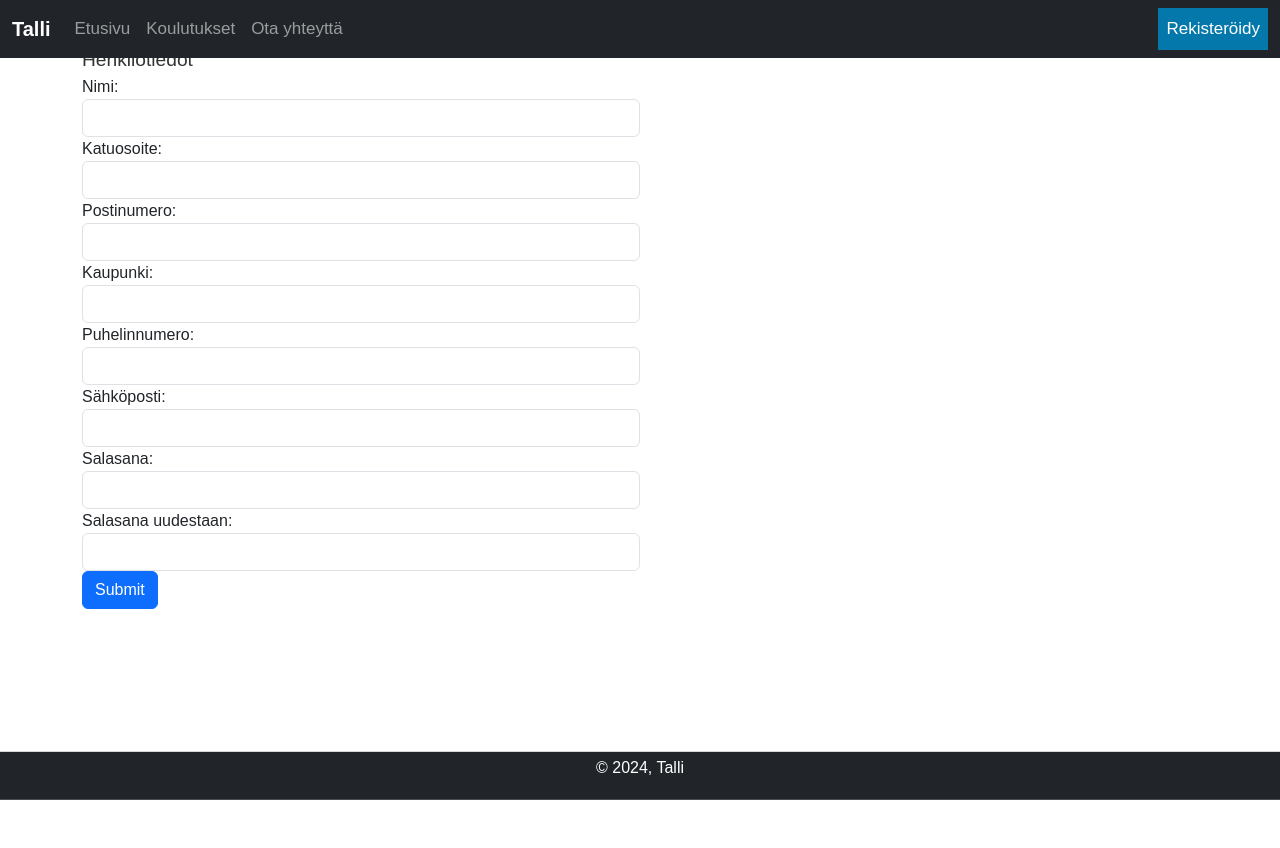
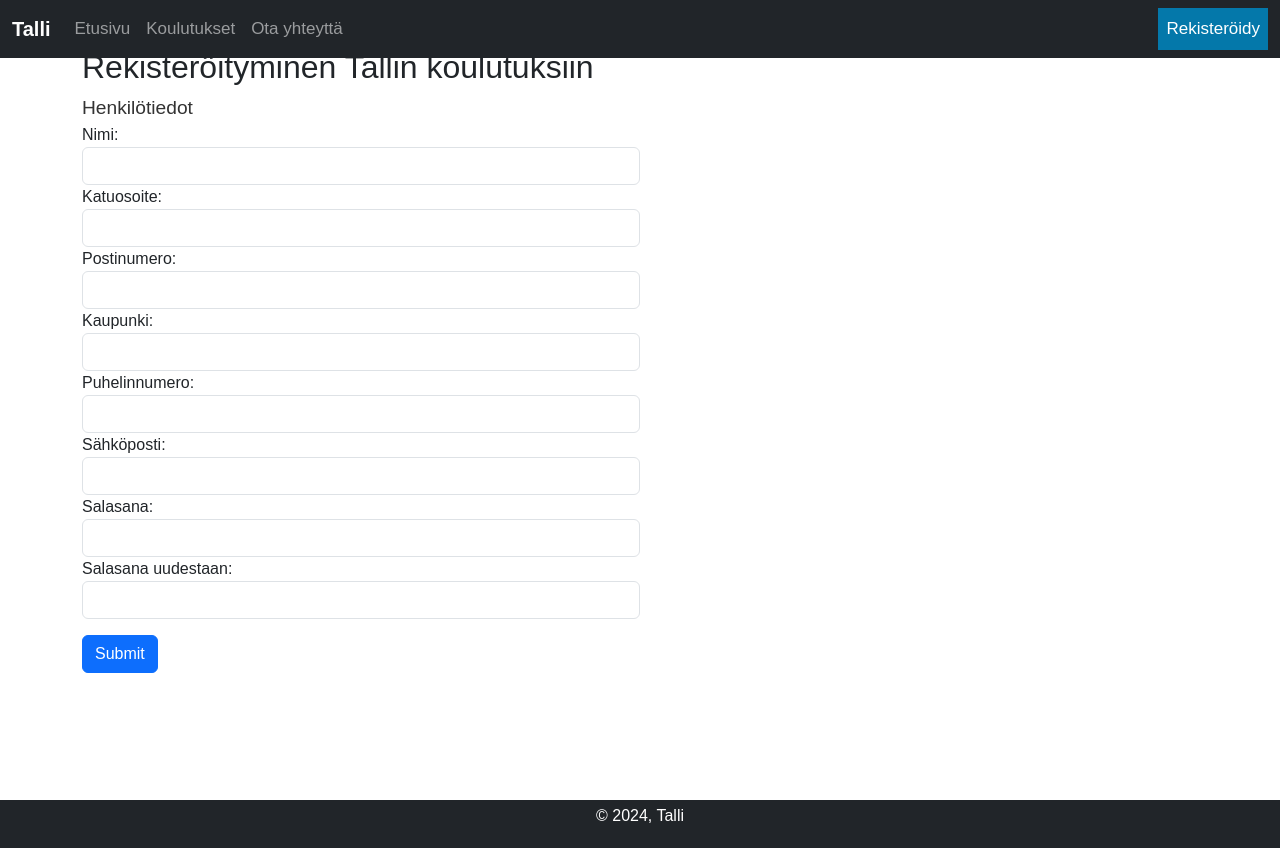
Before and after one commit to Chiya-hekmatyar/Talli_projekti, a PHP site: page /rekisteroityminen.php in a window 1280 px wide. Before the commit the page ends 800 px from the top, so only its background shows below. Run offline with PHP 8.4, Linux system fonts and the light colour scheme.

Commit message:
rekisteri changes

```diff
--- a/rekisteroituminen.css
+++ b/rekisteroituminen.css
@@ -7,6 +7,7 @@ body {
   justify-content: center;
   align-items: center;
   min-height: 100vh;
+  padding-top: 50px;
 }
 
 nav {
--- a/rekisteroityminen.php
+++ b/rekisteroityminen.php
@@ -5,7 +5,7 @@ include "headers.php";
 ?>
 <body>
 <?php include "navigointi.html"; ?>
-<div class="container">
+<div class="container mt-5">
 <h2>Rekisteröityminen Tallin koulutuksiin</h2>
 <form action="sendmail.php" method="POST" class="needs-validation" novalidate>
     <legend>Henkilötiedot</legend>
@@ -377,7 +377,7 @@ include "headers.php";
   </div>
 
 
-    <button type="submit" name="sudmitcontract" class="submit-btn btn btn-primary">Submit</button>
+  <button type="submit" name="submitcontract" class="btn btn-primary mt-3">Submit</button>
 
 </form>
 </div>
```
